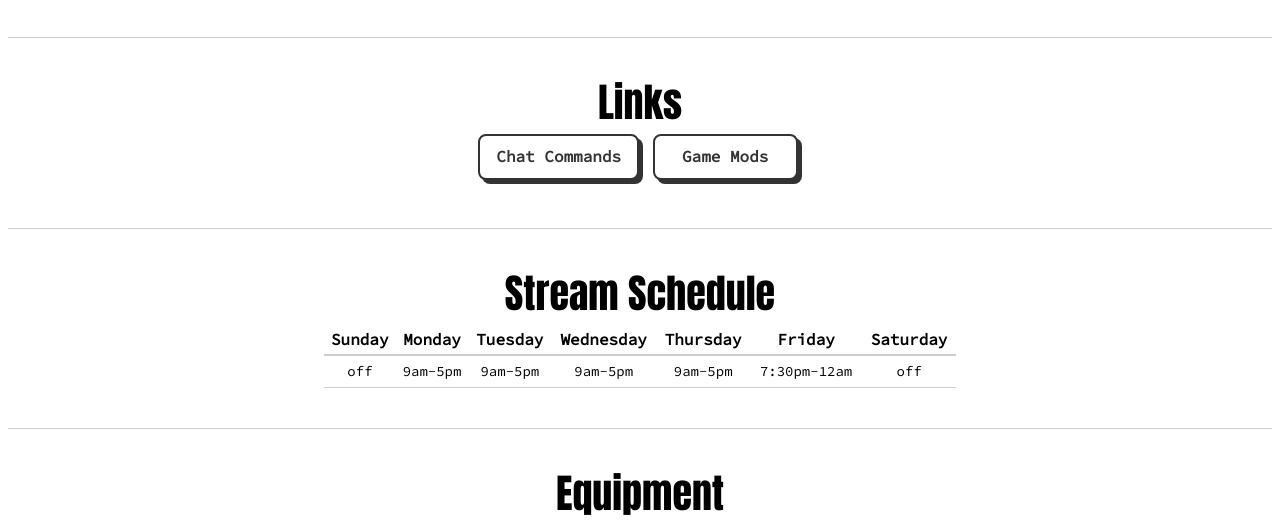
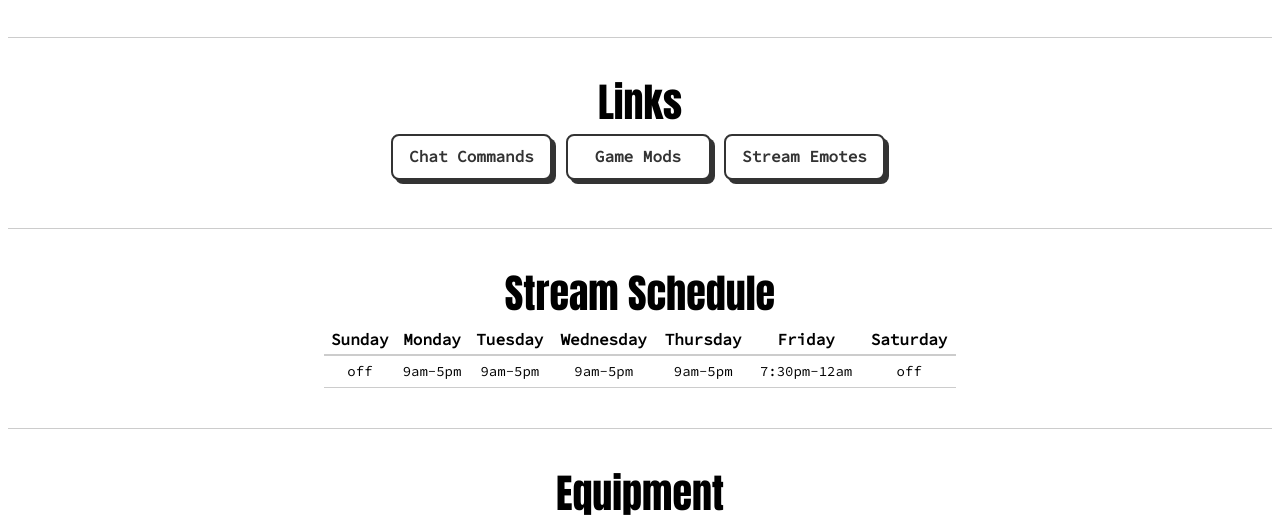
Before and after one commit to chrisaaronr/TOPSilog-twitch-info, a plain HTML site: page index.html in a window 1280 px wide. Shown: the part 245-775 px from the top of the page. Drawn offline with Linux system fonts and the light colour scheme.

Commit message:
create 'stream emotes' page

```diff
--- a/index.html
+++ b/index.html
@@ -39,6 +39,7 @@
             <div class="content">
                 <a href="./chat-commands.html" class="button">Chat Commands</a>
                 <a href="./gamemods.html" class="button">Game Mods</a>
+                <a href="./stream-emotes.html" class="button">Stream Emotes</a>
                 <!-- <a href="./modsonly.html" class="button">Mods ONLY!</a> -->
             </div>
         </section>
```
Also changed, not shown: stream-emotes.html (added).
